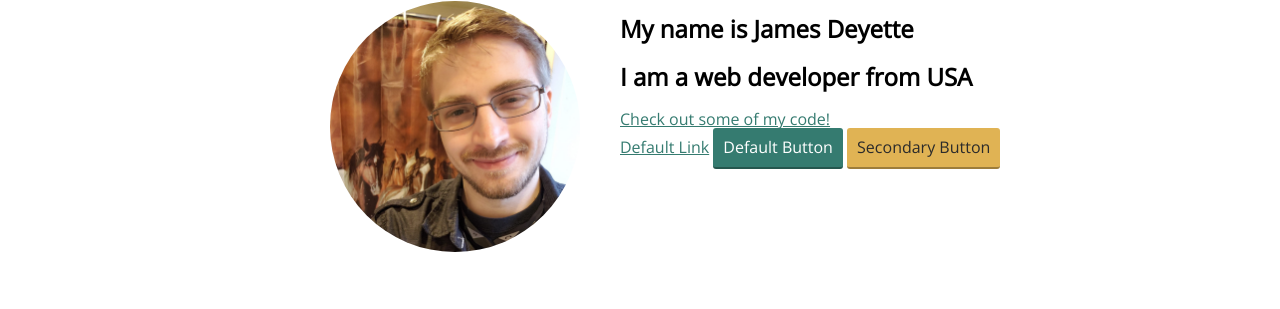
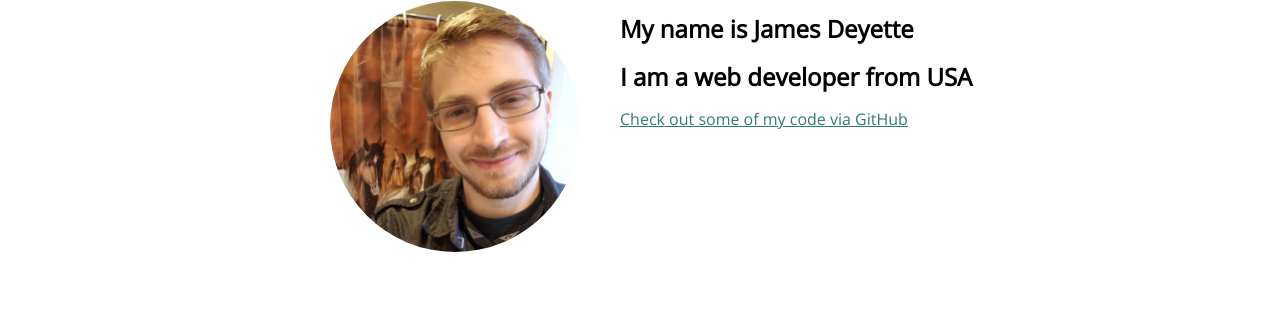
Before and after one commit to James5955/portfolio-website, a plain HTML site: page index.html in a window 1280 px wide. Shown: the part 161-470 px from the top of the page. Drawn offline with nearby package versions, Linux system fonts and the light colour scheme.

Commit message:
Hid my buttons and added link to GitHub

```diff
--- a/index.html
+++ b/index.html
@@ -40,12 +40,11 @@
         <h1>Hello World!</h1>
         <h2>My name is James Deyette</h2>
         <h2>I am a <span>web</span> developer from USA</h2>
-        <a href="#">Check out some of my code!</a>
+        <a href="https://github.com/James5955">Check out some of my code via GitHub</a>
       </div>
     </div>
-    <a href="#">Default Link</a>
-    <button type="button">Default Button</button>
-    <button class="button_secondary">Secondary Button</button>
+    <!-- <button type="button">Default Button</button>
+    <button class="button_secondary">Secondary Button</button> -->
   </main>
   <footer class="page-footer">
     <p>Find me on</p>
```
